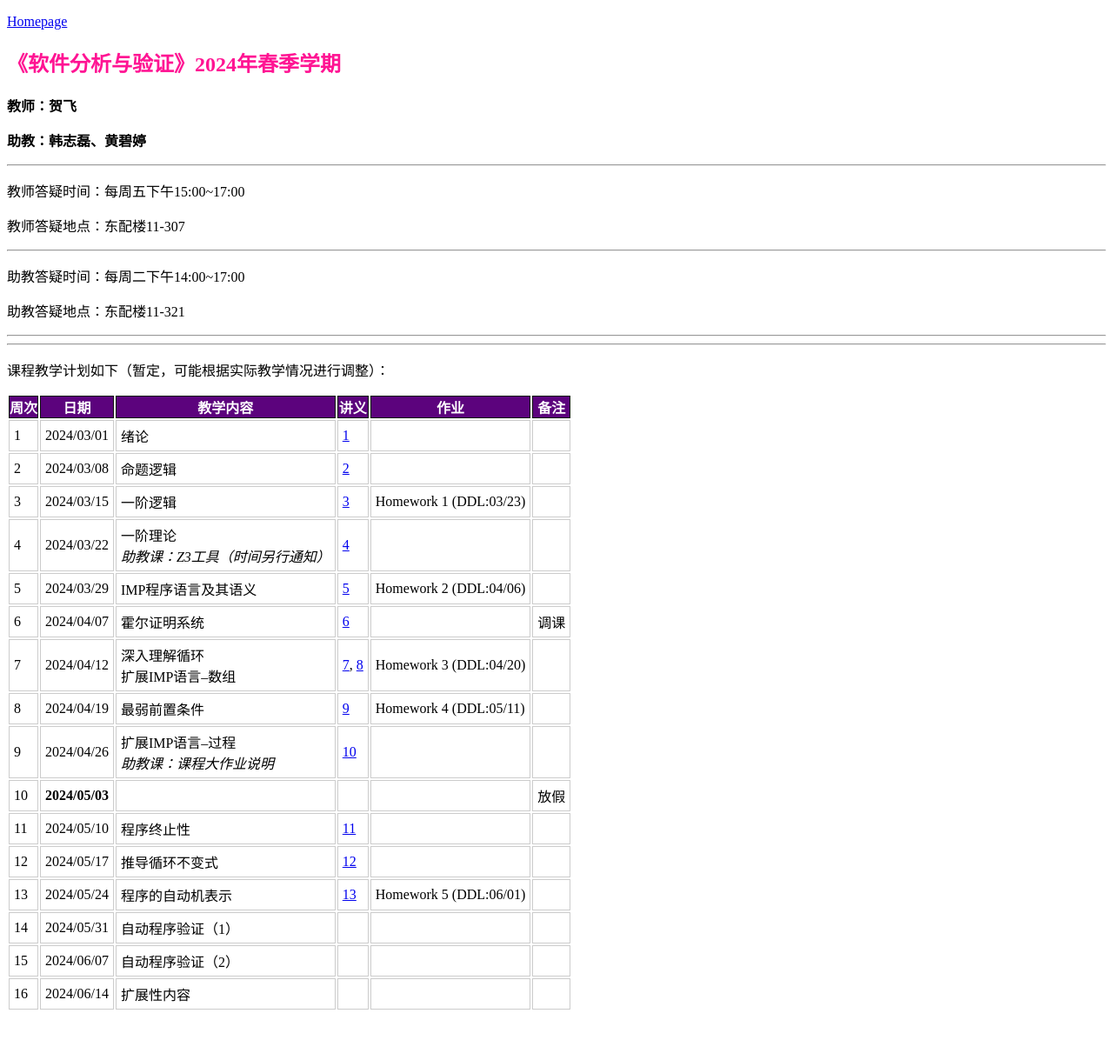
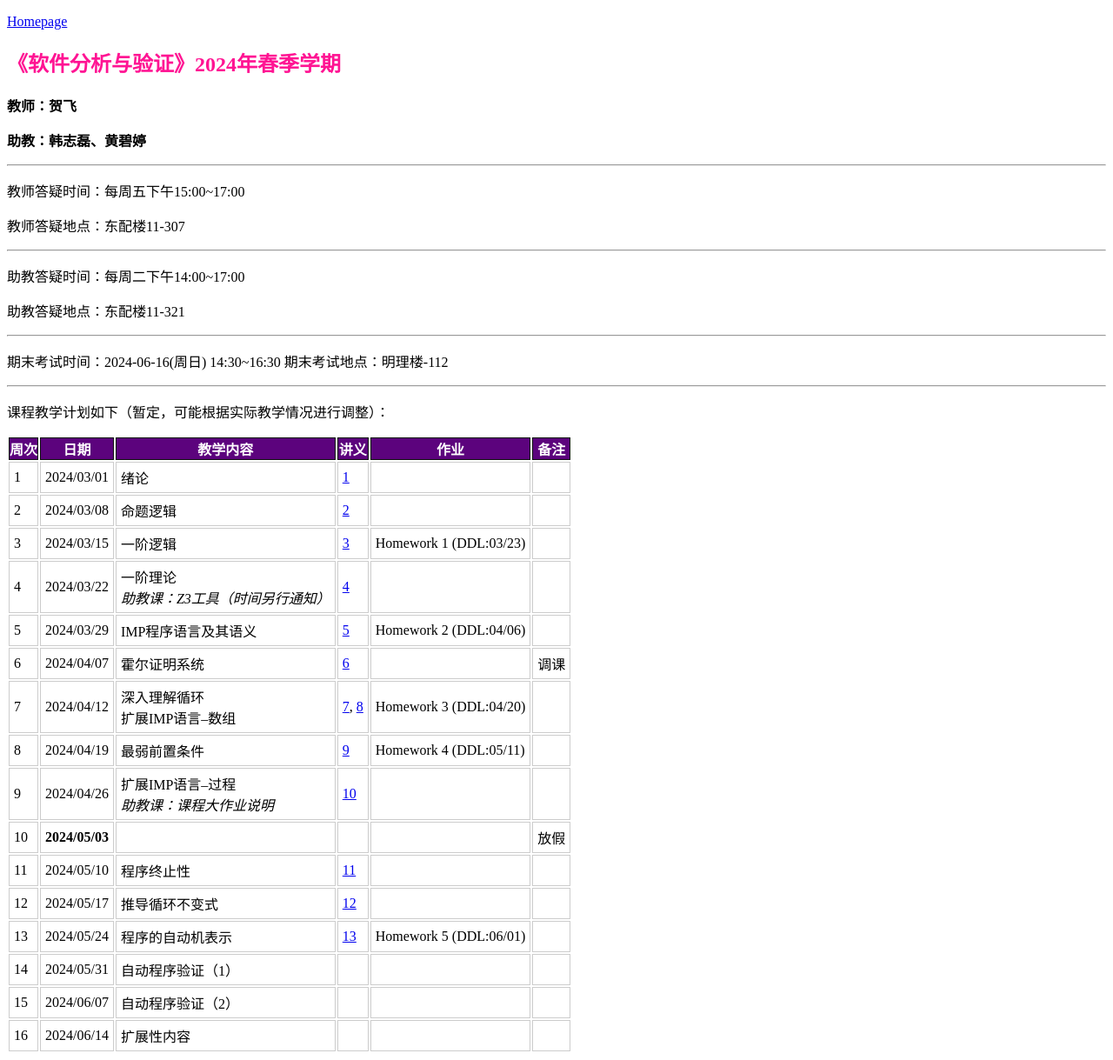
Before and after one commit to feihe/feihe.github.io, a Jekyll site: the page built from teaching/ProgramVerification/s24/index.md, in a window 1280 px wide. Shown: the whole page at 87% size. Built offline with Jekyll 4.4.1, drawn with Linux system fonts in a browser that asks for light colours; nearby versions of some CDN libraries; before the commit the page ends 1171 px from its top, so only the background shows below that.

Commit message:
final exam

```diff
--- a/teaching/ProgramVerification/s24/index.md
+++ b/teaching/ProgramVerification/s24/index.md
@@ -26,8 +26,8 @@ permalink: /ProgramVerification/s24
 
 ---
 
-<!-- 期末考试时间：2022-06-11(周六) 19:00~21:00	 -->
-<!-- 期末考试地点：建馆报告厅 -->
+期末考试时间：2024-06-16(周日) 14:30~16:30
+期末考试地点：明理楼-112
 
 ---
 
```
